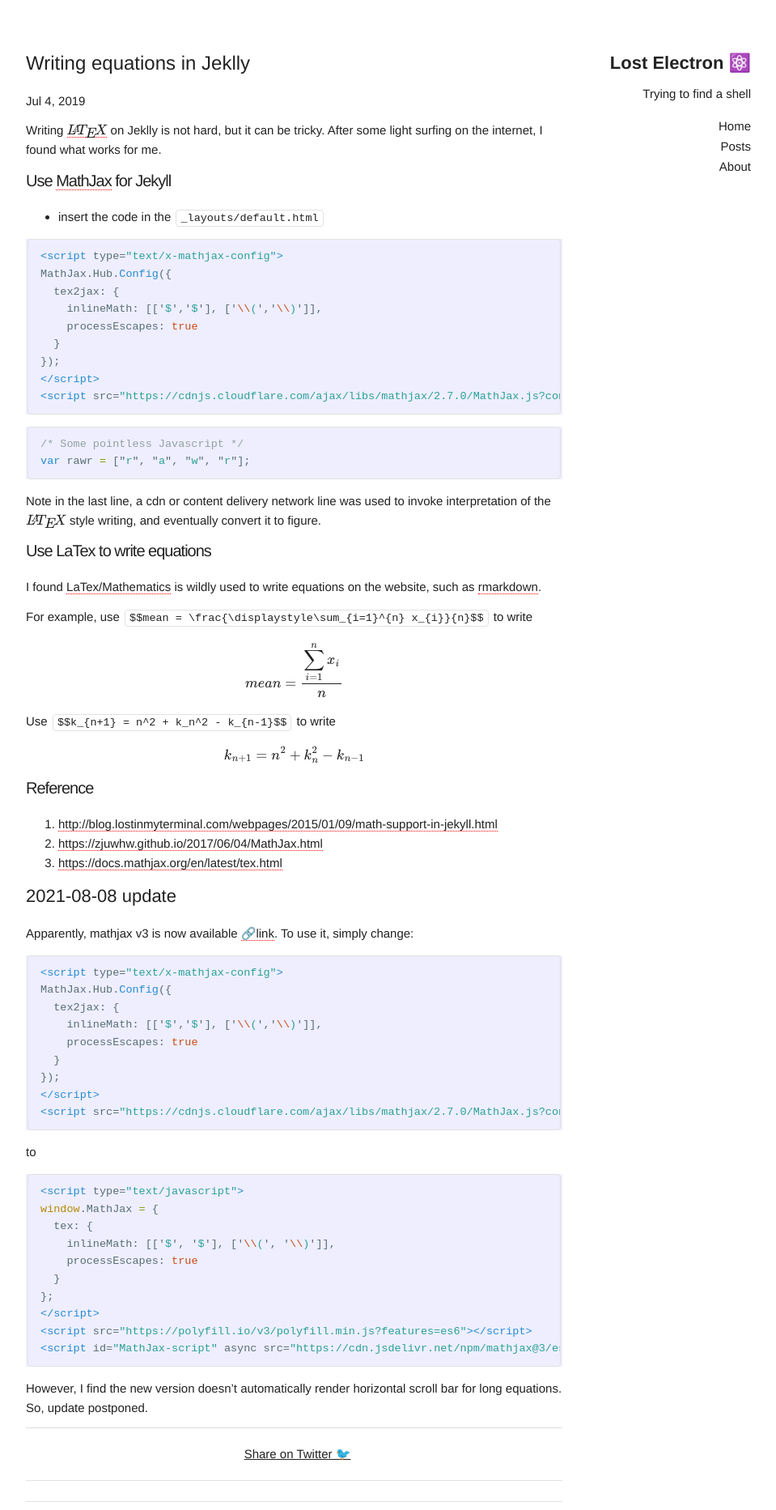
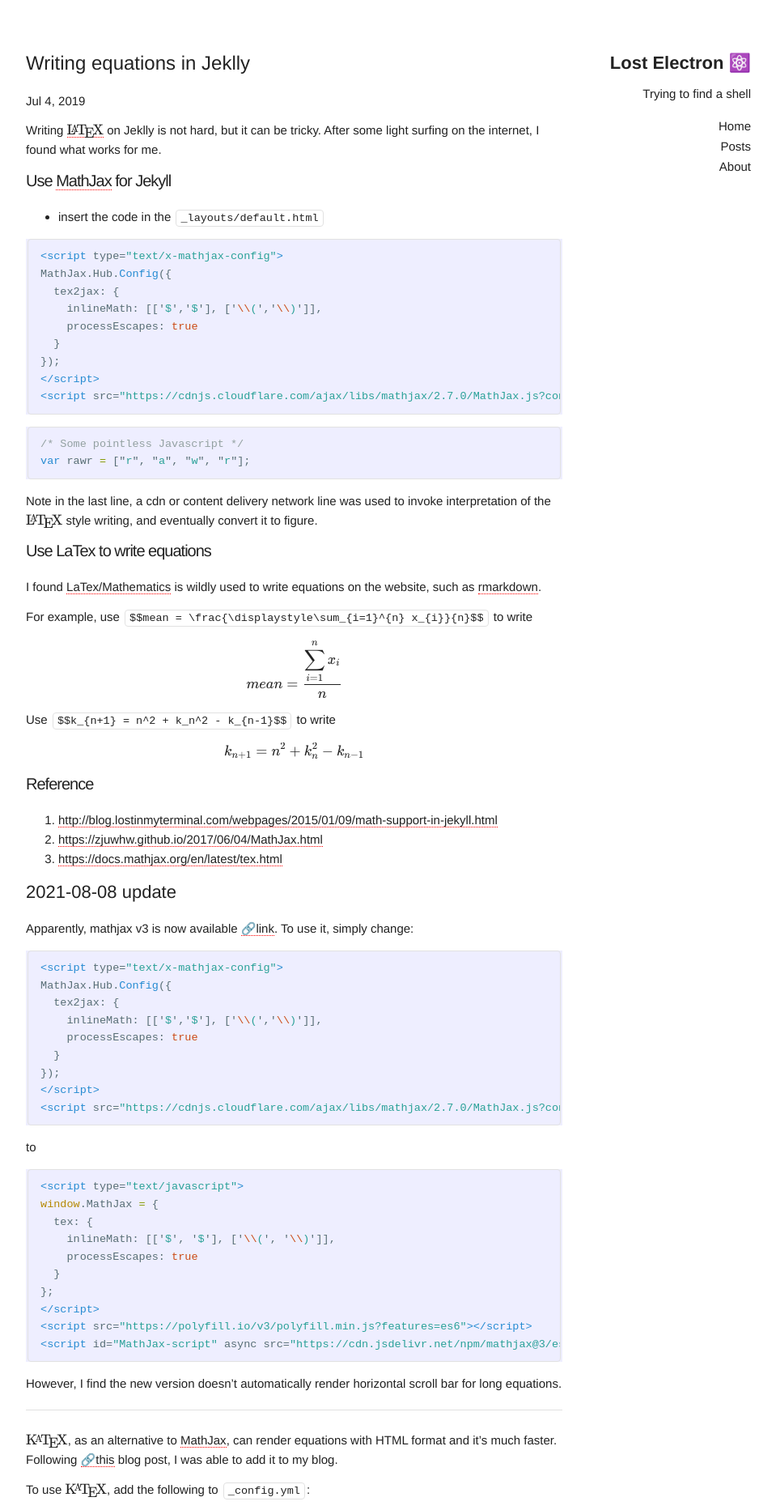
Before and after one commit to Chengcheng-Xiao/Chengcheng-Xiao.github.io, a Jekyll site: the page built from _posts/2019-07-03-write_math.md, in a window 1280 px wide. Shown: the top 1865 px of the page at 81% size, without its empty margins (160-1119 px from the left). Built offline with Jekyll 4.4.1, drawn with Linux system fonts in a browser that asks for light colours; nearby versions of some CDN libraries; formulas are drawn with MathJax 3; comment, search, counter and statistics services are not loaded; some of the changed text lies outside the part shown.

Commit message:
Change mathjax to KaTeX

````diff
--- a/_config.yml
+++ b/_config.yml
@@ -20,6 +20,7 @@
 markdown: kramdown
 kramdown:
   input: GFM
+  math_engine: katex
 
 # Third-party services
 # just leave someone empty to disable it
--- a/_includes/head.html
+++ b/_includes/head.html
@@ -36,4 +36,25 @@
   <meta name="msapplication-TileColor" content="#ffffff">
   <meta name="msapplication-TileImage" content="/favicon/ms-icon-144x144.png">
   <meta name="theme-color" content="#ffffff">
+
+  <!--KaTeX-->
+  <link rel="stylesheet" href="https://cdn.jsdelivr.net/npm/katex@0.13.13/dist/katex.min.css" integrity="sha384-RZU/ijkSsFbcmivfdRBQDtwuwVqK7GMOw6IMvKyeWL2K5UAlyp6WonmB8m7Jd0Hn" crossorigin="anonymous">
+  <script defer src="https://cdn.jsdelivr.net/npm/katex@0.13.13/dist/katex.min.js" integrity="sha384-pK1WpvzWVBQiP0/GjnvRxV4mOb0oxFuyRxJlk6vVw146n3egcN5C925NCP7a7BY8" crossorigin="anonymous"></script>
+  <script defer src="https://cdn.jsdelivr.net/npm/katex@0.13.13/dist/contrib/auto-render.min.js" integrity="sha384-vZTG03m+2yp6N6BNi5iM4rW4oIwk5DfcNdFfxkk9ZWpDriOkXX8voJBFrAO7MpVl" crossorigin="anonymous"></script>
+  <script>
+      document.addEventListener("DOMContentLoaded", function() {
+          renderMathInElement(document.body, {
+            // customised options
+            // • auto-render specific keys, e.g.:
+            delimiters: [
+                {left: '$$', right: '$$', display: true},
+                {left: '$', right: '$', display: false},
+                {left: '\\(', right: '\\)', display: false},
+                {left: '\\[', right: '\\]', display: true}
+            ],
+            // • rendering keys, e.g.:
+            throwOnError : false
+          });
+      });
+  </script>
 </head>
--- a/_layouts/default.html
+++ b/_layouts/default.html
@@ -33,7 +33,7 @@
     </style>
 
 
-    <script type="text/x-mathjax-config">
+    <!-- <script type="text/x-mathjax-config">
     MathJax.Hub.Config({
       tex2jax: {
         inlineMath: [['$','$'], ['\\(','\\)']],
@@ -46,7 +46,7 @@
       // }
     });
     </script>
-    <script src="https://cdnjs.cloudflare.com/ajax/libs/mathjax/2.7.0/MathJax.js?config=TeX-AMS-MML_HTMLorMML" type="text/javascript"></script>
+    <script src="https://cdnjs.cloudflare.com/ajax/libs/mathjax/2.7.0/MathJax.js?config=TeX-AMS-MML_HTMLorMML" type="text/javascript"></script> -->
 
     <!-- <script type="text/javascript">
     window.MathJax = {
--- a/_posts/2019-07-03-write_math.md
+++ b/_posts/2019-07-03-write_math.md
@@ -85,4 +85,52 @@
 <script src="https://polyfill.io/v3/polyfill.min.js?features=es6"></script>
 <script id="MathJax-script" async src="https://cdn.jsdelivr.net/npm/mathjax@3/es5/tex-mml-chtml.js"></script>
 ```
-However, I find the new version doesn't automatically render horizontal scroll bar for long equations. So, update postponed.
+However, I find the new version doesn't automatically render horizontal scroll bar for long equations.
+
+---
+
+$\KaTeX$, as an alternative to [MathJax], can render equations with HTML format and it's much faster. Following [🔗this](https://www.xuningyang.com/blog/2021-01-11-katex-with-jekyll/) blog post, I was able to add it to my blog.
+
+To use $\KaTeX$, add the following to `_config.yml`:
+```
+kramdown:
+  math_engine: katex
+```
+
+Then add the following to the end of `_include/head.html`:
+
+```html
+<!--KaTeX-->
+<link rel="stylesheet" href="https://cdn.jsdelivr.net/npm/katex@0.13.13/dist/katex.min.css" integrity="sha384-RZU/ijkSsFbcmivfdRBQDtwuwVqK7GMOw6IMvKyeWL2K5UAlyp6WonmB8m7Jd0Hn" crossorigin="anonymous">
+<script defer src="https://cdn.jsdelivr.net/npm/katex@0.13.13/dist/katex.min.js" integrity="sha384-pK1WpvzWVBQiP0/GjnvRxV4mOb0oxFuyRxJlk6vVw146n3egcN5C925NCP7a7BY8" crossorigin="anonymous"></script>
+<script defer src="https://cdn.jsdelivr.net/npm/katex@0.13.13/dist/contrib/auto-render.min.js" integrity="sha384-vZTG03m+2yp6N6BNi5iM4rW4oIwk5DfcNdFfxkk9ZWpDriOkXX8voJBFrAO7MpVl" crossorigin="anonymous"></script>
+<script>
+    document.addEventListener("DOMContentLoaded", function() {
+        renderMathInElement(document.body, {
+          // customised options
+          // • auto-render specific keys, e.g.:
+          delimiters: [
+              {left: '$$', right: '$$', display: true},
+              {left: '$', right: '$', display: false},
+              {left: '\\(', right: '\\)', display: false},
+              {left: '\\[', right: '\\]', display: true}
+          ],
+          // • rendering keys, e.g.:
+          throwOnError : false
+        });
+    });
+</script>
+```
+
+and put the following to `css/main.scss` file to add scroll bar to long equations:
+
+```css
+.katex-display > .katex {
+  display: inline-block;
+  white-space: nowrap;
+  max-width: 100%;
+  overflow-x: scroll;
+  overflow-y: visible;
+  text-align: initial;
+}
+```
--- a/css/main.scss
+++ b/css/main.scss
@@ -67,3 +67,18 @@
         "color"
 //        "syntax-highlighting"
 ;
+
+.katex-display > .katex {
+  display: inline-block;
+  white-space: nowrap;
+  max-width: 100%;
+  overflow-x: scroll;
+  overflow-y: visible;
+  text-align: initial;
+}
+//.katex {
+//  font: normal 1.21em KaTeX_Main, Times New Roman, serif;
+//  line-height: 1.2;
+//  white-space: normal;
+//  text-indent: 0;
+//}
````
